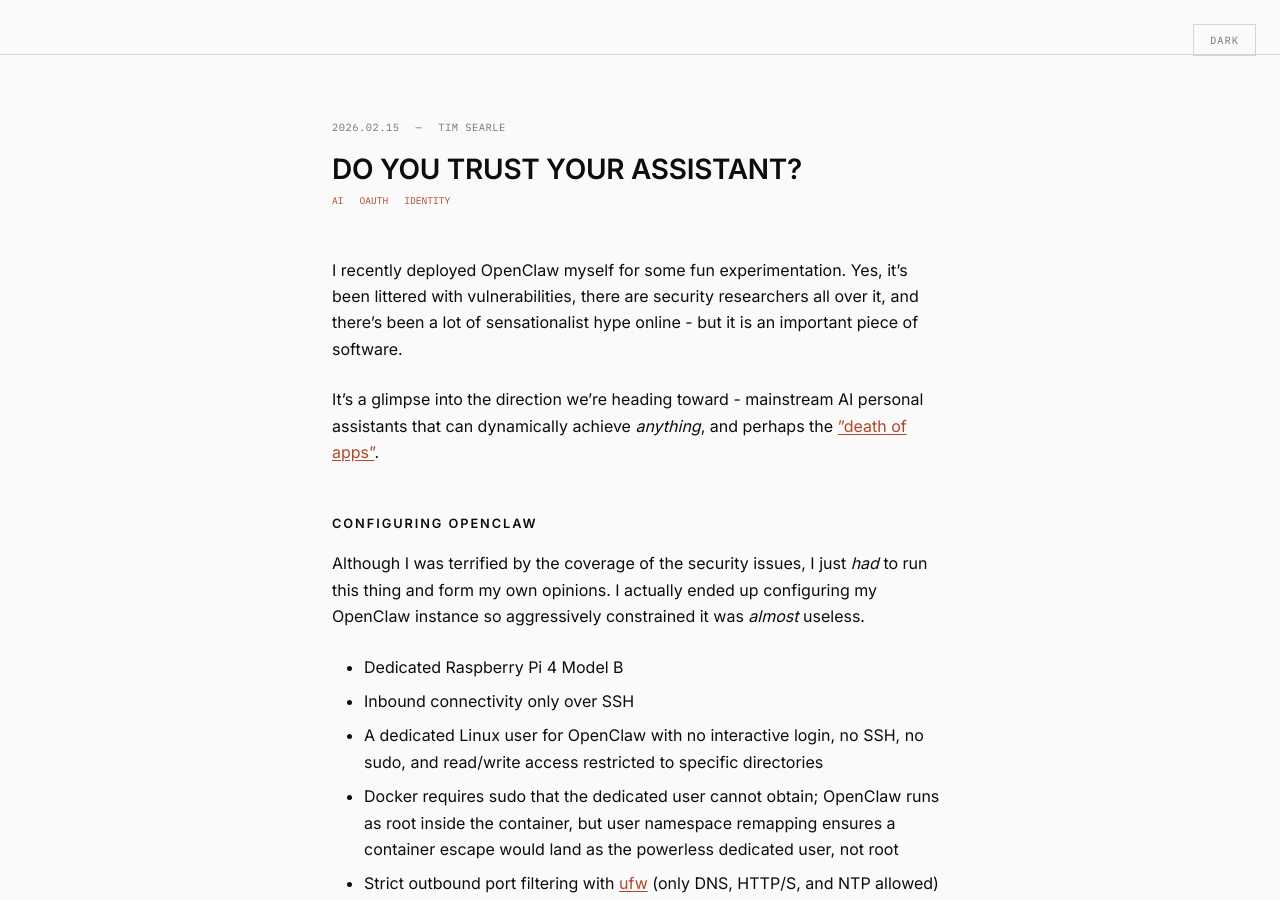
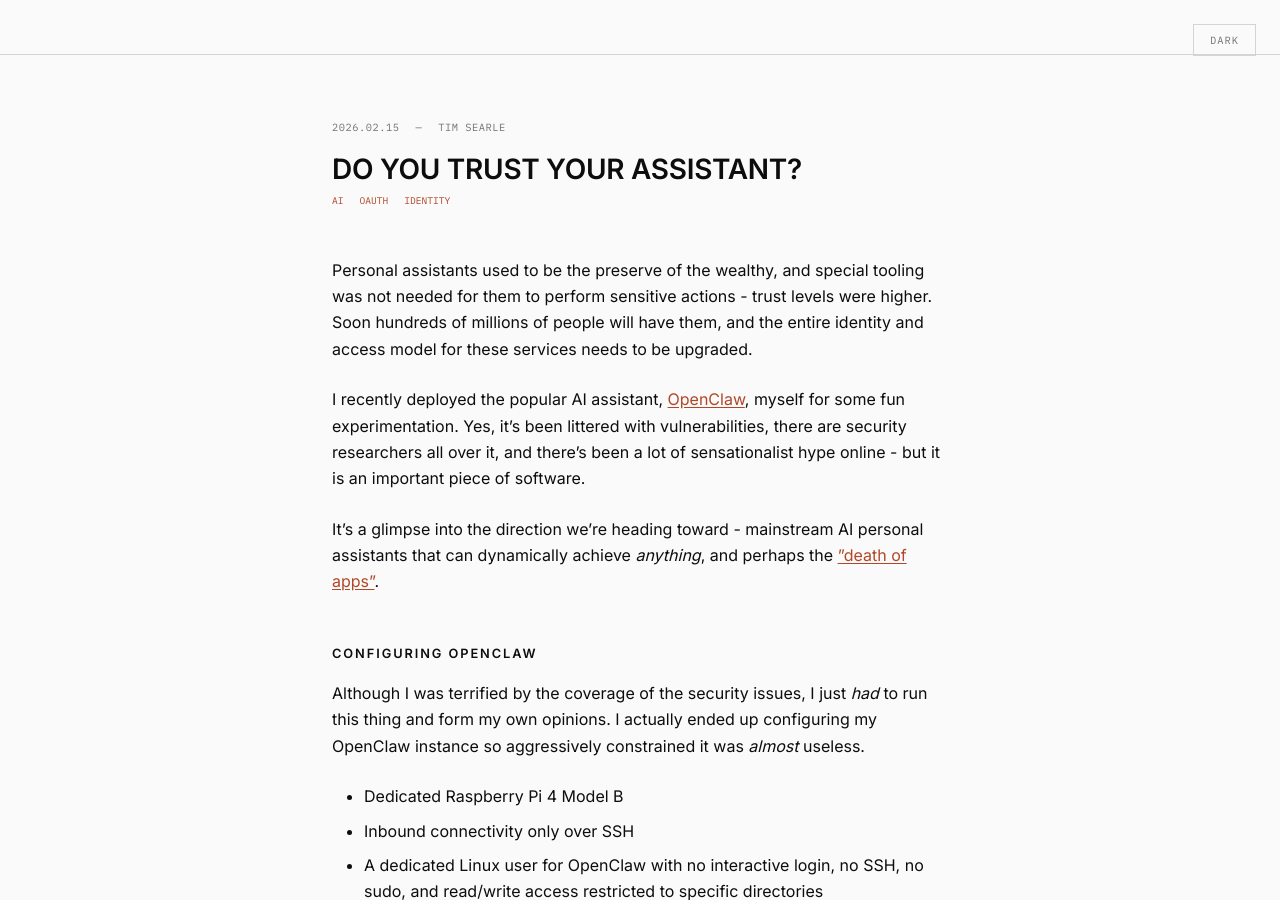
Before and after one commit to timsearle/timsearle.github.io, a Jekyll site: the page built from _posts/2026-02-15-agentic-identity.md, in a window 1280 px wide and 900 px high, scrolled down 406 px. Built offline with Jekyll 4.4.1, drawn with Linux system fonts in a browser that asks for light colours; some of the changed text lies outside the part shown.

Commit message:
Amend intro + native section based on feedback (#294)

```diff
--- a/_posts/2026-02-15-agentic-identity.md
+++ b/_posts/2026-02-15-agentic-identity.md
@@ -10,7 +10,9 @@
   - "identity"
 ---
 
-I recently deployed OpenClaw myself for some fun experimentation. Yes, it's been littered with vulnerabilities, there are security researchers all over it, and there's been a lot of sensationalist hype online - but it is an important piece of software.
+Personal assistants used to be the preserve of the wealthy, and special tooling was not needed for them to perform sensitive actions - trust levels were higher. Soon hundreds of millions of people will have them, and the entire identity and access model for these services needs to be upgraded.
+
+I recently deployed the popular AI assistant, [OpenClaw](https://openclaw.ai), myself for some fun experimentation. Yes, it's been littered with vulnerabilities, there are security researchers all over it, and there's been a lot of sensationalist hype online - but it is an important piece of software.
 
 It's a glimpse into the direction we're heading toward - mainstream AI personal assistants that can dynamically achieve _anything_, and perhaps the [”death of apps”](https://searle.dev/2026/02/14/death-of-apps.html).
 
@@ -99,11 +101,9 @@
 
 ## AI Assistant Native Integrations
 
-What we’re talking about requires third-parties to plan, design and build for these use cases. And we need this fast.
+What we’re talking about requires third-parties to plan, design and build for these use cases. And we need this fast. Their identity and access management model needs to natively provide the ability to delegate access to your virtual assistant, and tightly control and audit what it can do.
 
 If companies do not provide these solutions, people will find workarounds, and these workarounds will have a worse risk-posture.
-
-Assistants used to be the preserve of the wealthy, and special tooling was not needed for them to perform sensitive actions. Trust levels were higher - soon hundreds of millions of people will have them, and the entire identity and access model for these services needs to be upgraded.
 
 ### OAuth and OpenID Connect
 
```
